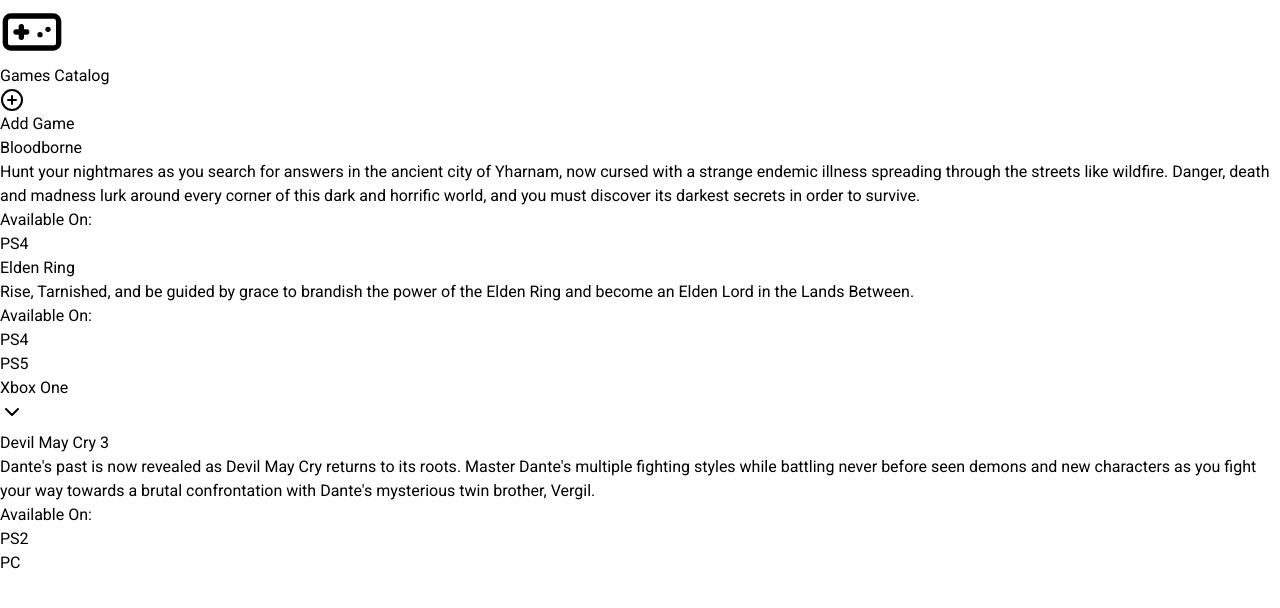
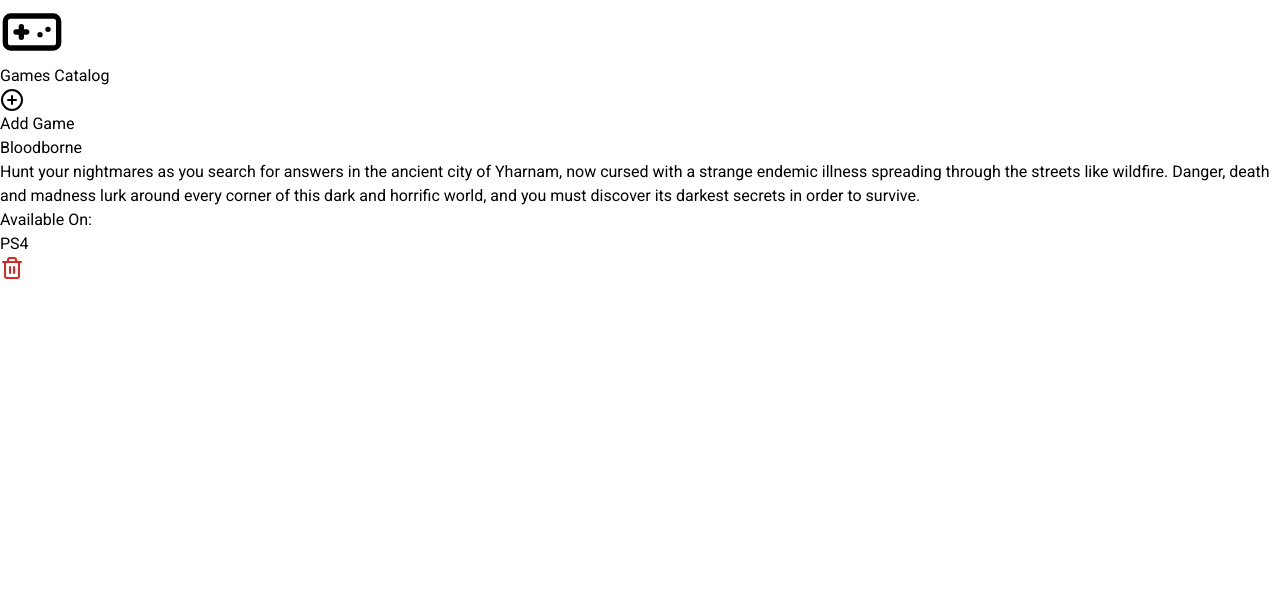
Before and after one commit to gentil-kadson/gaming-list-radix-ui, a Next.js app: page / in a window 1280 px wide. Shown: the top 608 px of the page. Built offline with nearby package versions, Linux system fonts and the light colour scheme; data requests are answered from the project's data file.

Commit message:
feature: adds delete functionality

```diff
--- a/db.json
+++ b/db.json
@@ -3,27 +3,10 @@
     {
       "id": "1",
       "title": "Bloodborne",
-      "platforms": ["PS4"],
+      "platforms": [
+        "PS4"
+      ],
       "plot": "Hunt your nightmares as you search for answers in the ancient city of Yharnam, now cursed with a strange endemic illness spreading through the streets like wildfire. Danger, death and madness lurk around every corner of this dark and horrific world, and you must discover its darkest secrets in order to survive."
-    },
-    {
-      "id": "2",
-      "title": "Elden Ring",
-      "platforms": [
-        "PS4",
-        "PS5",
-        "Xbox One",
-        "Xbox Series S|X",
-        "PC",
-        "Nintendo Switch"
-      ],
-      "plot": "Rise, Tarnished, and be guided by grace to brandish the power of the Elden Ring and become an Elden Lord in the Lands Between."
-    },
-    {
-      "id": "3",
-      "title": "Devil May Cry 3",
-      "platforms": ["PS2", "PC"],
-      "plot": "Dante's past is now revealed as Devil May Cry returns to its roots. Master Dante's multiple fighting styles while battling never before seen demons and new characters as you fight your way towards a brutal confrontation with Dante's mysterious twin brother, Vergil."
     }
   ]
 }
--- a/src/app/page.tsx
+++ b/src/app/page.tsx
@@ -1,10 +1,18 @@
+"use client";
+
 import GameCard from "@/components/GameCard";
 import Game from "@/types/GameType";
 import { CirclePlus, Gamepad } from "lucide-react";
+import { useEffect, useState } from "react";
 
-export default async function Home() {
-  const response = await fetch("http://localhost:3001/games");
-  const games: Game[] = await response.json();
+export default function Home() {
+  const [games, setGames] = useState<Game[]>([]);
+
+  useEffect(() => {
+    fetch("http://localhost:3001/games")
+      .then((response) => response.json())
+      .then((games) => setGames(games));
+  }, []);
 
   return (
     <>
@@ -22,7 +30,7 @@
       </section>
       <div className="max-w-7xl m-auto flex flex-col gap-7 mt-9">
         {games.map((game) => (
-          <GameCard key={game.id} game={game} />
+          <GameCard handleChangeGames={setGames} key={game.id} game={game} />
         ))}
       </div>
     </>
--- a/src/components/GameCard.tsx
+++ b/src/components/GameCard.tsx
@@ -1,16 +1,26 @@
 "use client";
 
 import Game from "@/types/GameType";
-import { ChevronDown, ChevronUp } from "lucide-react";
-import { Collapsible, Tooltip } from "radix-ui";
+import { ChevronDown, ChevronUp, Trash2 } from "lucide-react";
+import { Collapsible, Tooltip, AlertDialog } from "radix-ui";
 import { useState } from "react";
 
 interface GameCardProps {
   game: Game;
+  handleChangeGames: (games: Game[]) => void;
 }
 
-export default function GameCard({ game }: GameCardProps) {
+export default function GameCard({ game, handleChangeGames }: GameCardProps) {
   const [open, setOpen] = useState<boolean>(false);
+
+  async function handleGameDeletion(gameId: number) {
+    let response = await fetch(`http://localhost:3001/games/${gameId}`, {
+      method: "DELETE",
+    });
+    response = await fetch("http://localhost:3001/games");
+    const games: Game[] = await response.json();
+    handleChangeGames(games);
+  }
 
   function renderPlatformsListItems(platforms: string[]) {
     return platforms.map((platform, idx) => <li key={idx}>{platform}</li>);
@@ -35,7 +45,7 @@
   }
 
   return (
-    <div className="grid grid-cols-2 gap-5 shadow-2xl p-5 border border-purple-600 rounded">
+    <div className="grid grid-cols-3 gap-5 shadow-2xl p-5 border border-purple-600 rounded">
       <div>
         <h2 className="text-xl font-bold">{game.title}</h2>
         <Tooltip.Provider>
@@ -59,6 +69,37 @@
         <h2 className="text-xl font-bold">Available On:</h2>
         <ul>{renderGamePlatforms()}</ul>
       </div>
+      <div className="justify-items-end">
+        <AlertDialog.Root>
+          <AlertDialog.Trigger asChild>
+            <Trash2 color="#dc2626" cursor="pointer" />
+          </AlertDialog.Trigger>
+          <AlertDialog.Portal>
+            <AlertDialog.Overlay />
+            <AlertDialog.Content className="w-96 p-5 absolute top-1/2 left-1/2 -translate-x-1/2 -translate-y-1/2 rounded bg-zinc-800 flex flex-col items-center justify-center">
+              <AlertDialog.Title className="font-bold">
+                Are you absolutely sure?
+              </AlertDialog.Title>
+              <AlertDialog.Description className="mt-5">
+                This cannot be undone.
+              </AlertDialog.Description>
+              <div className="flex justify-center gap-4 mt-10">
+                <AlertDialog.Cancel asChild>
+                  <button className="bg-red-500 p-3 rounded">Cancel</button>
+                </AlertDialog.Cancel>
+                <AlertDialog.Action asChild>
+                  <button
+                    onClick={() => handleGameDeletion(game.id)}
+                    className="bg-purple-600 p-3 rounded"
+                  >
+                    Yes, delete game
+                  </button>
+                </AlertDialog.Action>
+              </div>
+            </AlertDialog.Content>
+          </AlertDialog.Portal>
+        </AlertDialog.Root>
+      </div>
     </div>
   );
 }
```
